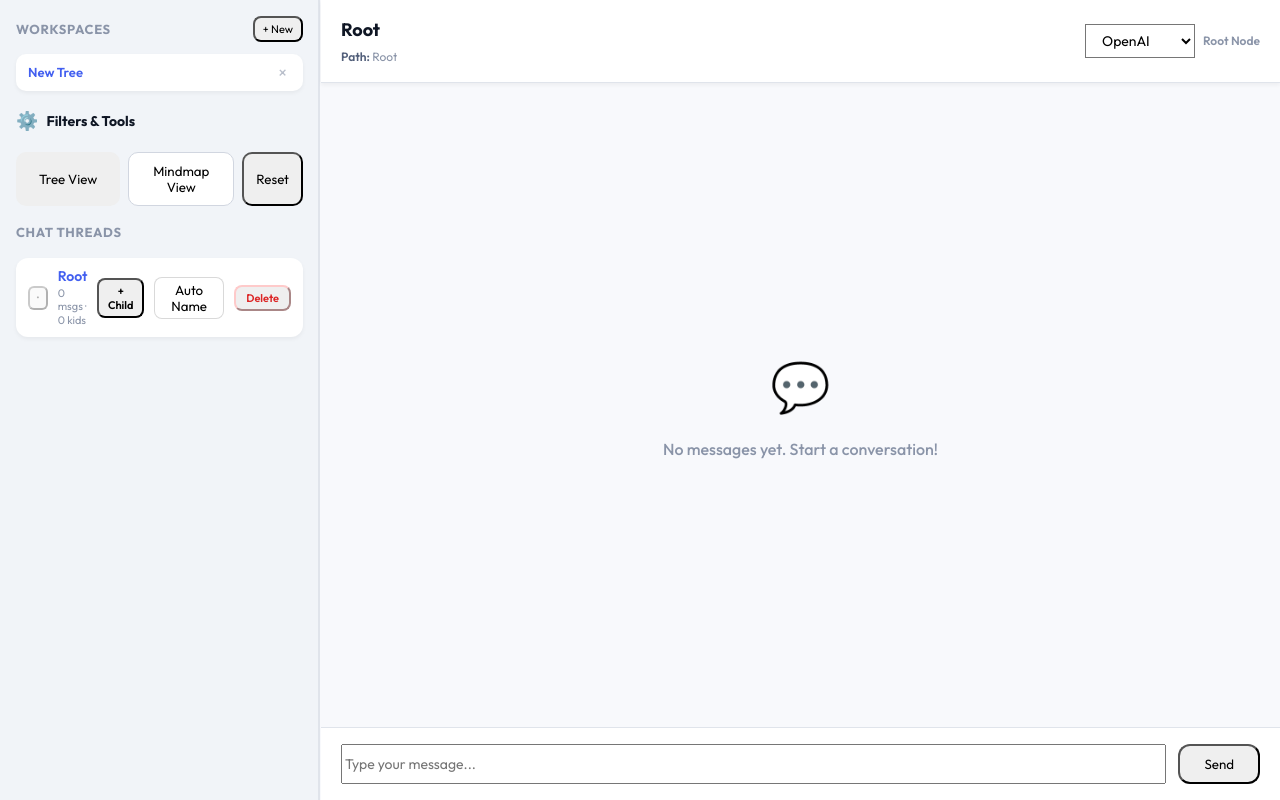
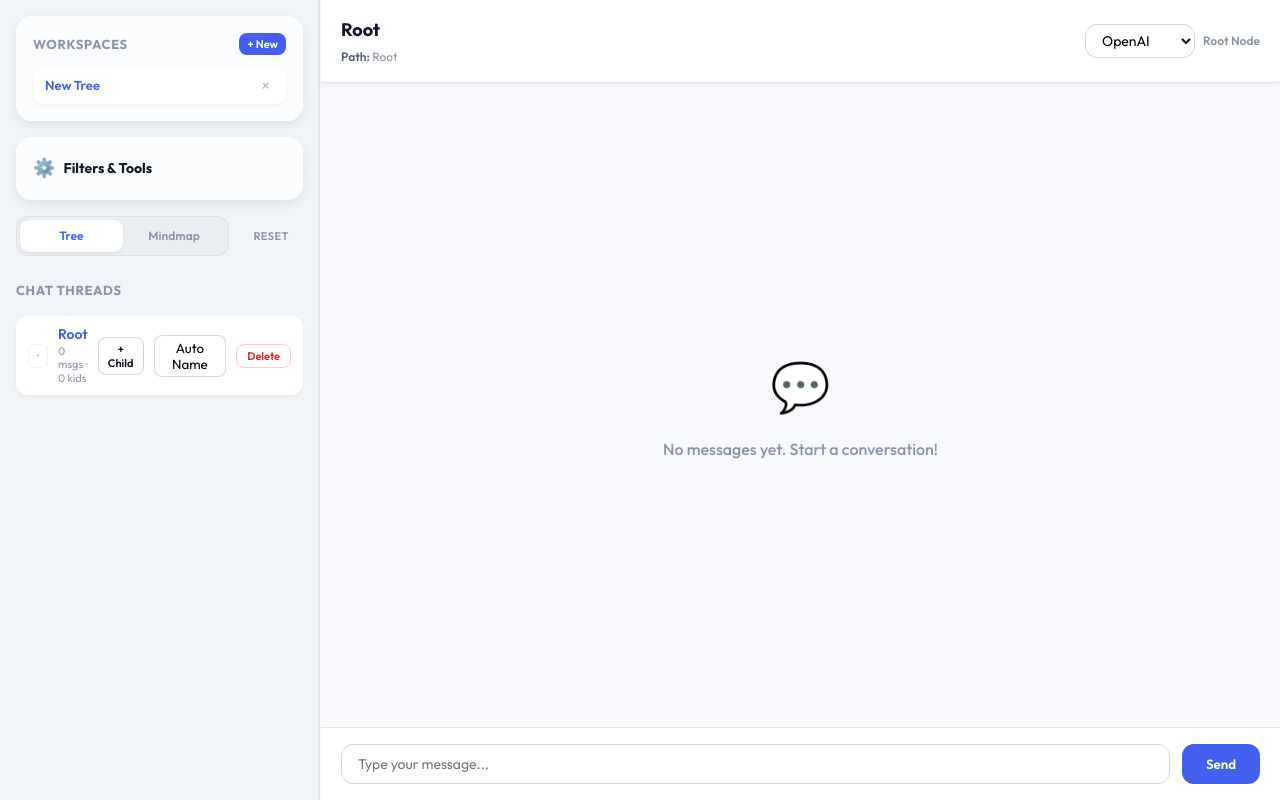
Before and after one commit to harriety/tree-chat, a React (Vite) app: page / in a window 1280 px wide. Built offline with nearby package versions, Linux system fonts and the light colour scheme.

Commit message:
Update UI and Demo UI

```diff
--- a/src/App.css
+++ b/src/App.css
@@ -156,3 +156,77 @@
   border-color: hsl(var(--brand-primary));
   box-shadow: 0 0 0 3px hsla(var(--brand-primary), 0.1);
 }
+
+/* Premium View Toggle Redesign */
+.view-toggle-row {
+  display: flex;
+  align-items: stretch;
+  gap: 10px;
+  margin-bottom: 24px;
+  height: 40px;
+}
+
+.view-toggle-pill {
+  flex: 1;
+  display: flex;
+  background: hsla(220, 20%, 92%, 0.6);
+  padding: 3px;
+  border-radius: 12px;
+  border: 1px solid hsla(220, 20%, 85%, 0.5);
+  backdrop-filter: blur(4px);
+}
+
+.view-toggle-btn {
+  flex: 1;
+  border: none;
+  background: transparent;
+  padding: 0;
+  font-size: 12px;
+  font-weight: 600;
+  color: hsl(var(--text-tertiary));
+  cursor: pointer;
+  border-radius: 9px;
+  transition: all 0.2s cubic-bezier(0.4, 0, 0.2, 1);
+  display: flex;
+  align-items: center;
+  justify-content: center;
+  position: relative;
+}
+
+.view-toggle-btn:hover:not(.active) {
+  color: hsl(var(--text-secondary));
+  background: hsla(0, 0%, 100%, 0.3);
+}
+
+.view-toggle-btn.active {
+  background: white;
+  color: hsl(var(--brand-primary));
+  box-shadow:
+    0 2px 4px rgba(0, 0, 0, 0.05),
+    0 1px 2px rgba(0, 0, 0, 0.03);
+}
+
+.btn-reset-minimal {
+  background: transparent;
+  border: 1px solid hsla(var(--border-med), 0.8);
+  color: hsl(var(--text-tertiary));
+  padding: 0 14px;
+  border-radius: 12px;
+  font-size: 11px;
+  font-weight: 600;
+  text-transform: uppercase;
+  letter-spacing: 0.05em;
+  cursor: pointer;
+  transition: all 0.2s ease;
+  display: flex;
+  align-items: center;
+  justify-content: center;
+}
+
+.btn-reset-minimal:hover {
+  background: #fff;
+  color: #ef4444;
+  border-color: rgba(239, 68, 68, 0.4);
+  box-shadow: 0 4px 12px rgba(239, 68, 68, 0.06);
+  transform: translateY(-1px);
+}
--- a/src/App.tsx
+++ b/src/App.tsx
@@ -1,6 +1,7 @@
 import { memo, useEffect, useMemo, useRef, useState } from "react";
 import katex from "katex";
 import "katex/dist/katex.min.css";
+import "./App.css";
 
 import { MindmapView } from "./components/MindmapView";
 import { TreeView } from "./components/TreeView";
@@ -1034,50 +1035,31 @@ export default function App() {
           </div>
         </details>
 
-        <div style={{ display: "flex", gap: 8, marginBottom: 16 }}>
+        <div className="view-toggle-row">
+          <div className="view-toggle-pill">
             <button
               onClick={() => setView("tree")}
-            className={view === "tree" ? "btn-primary" : "btn-secondary"}
-            style={{
-              flex: 1,
-              borderRadius: 10,
-              padding: "10px 12px",
-              cursor: "pointer",
-              border: view === "tree" ? "none" : "1px solid hsl(var(--border-med))",
-            }}
+              className={`view-toggle-btn ${view === "tree" ? "active" : ""}`}
             >
-            Tree View
+              Tree
             </button>
             <button
               onClick={() => setView("mindmap")}
-            className={view === "mindmap" ? "btn-primary" : "btn-secondary"}
-            style={{
-              flex: 1,
-              borderRadius: 10,
-              padding: "10px 12px",
-              cursor: "pointer",
-              border: view === "mindmap" ? "none" : "1px solid hsl(var(--border-med))",
-              background: view === "mindmap" ? "linear-gradient(135deg, #1d4ed8, #3b82f6)" : "white",
-            }}
+              className={`view-toggle-btn ${view === "mindmap" ? "active" : ""}`}
             >
-            Mindmap View
+              Mindmap
             </button>
+          </div>
           <button
             onClick={() => {
-              const ok = window.confirm("Reset THIS tree and clear its data?");
+              const ok = window.confirm("Reset this workspace? This will clear all its data.");
               if (!ok) return;
               const newTree = createEmptyTree();
               setTree(newTree);
               saveTree(activeTreeId, newTree);
             }}
-            className="btn-secondary"
-            style={{
-              borderRadius: 10,
-              padding: "10px 12px",
-              cursor: "pointer",
-              flex: 0.4,
-            }}
-            title="Clear local storage and reset tree"
+            className="btn-reset-minimal"
+            title="Reset workspace"
           >
             Reset
           </button>
@@ -1122,7 +1104,7 @@ export default function App() {
             />
           )}
         </div>
-      </aside>
+      </aside >
 
       <div
         onPointerDown={(e) => {
@@ -1358,6 +1340,6 @@ export default function App() {
           )}
         </footer>
       </main>
-    </div>
+    </div >
   );
 }
```
Lines whose indentation alone changed are shown as unchanged.
